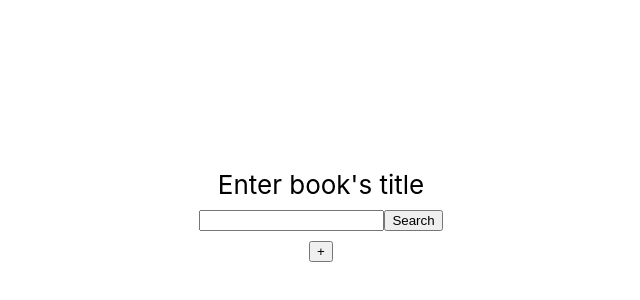
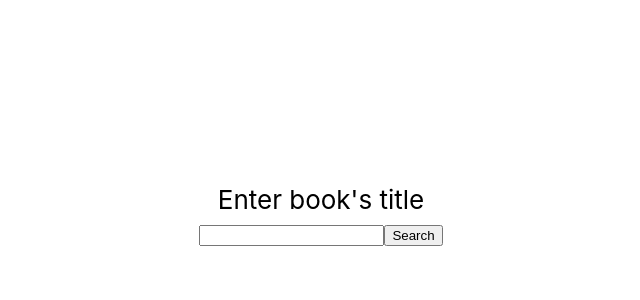
Before and after one commit to hlorellium/booksearch, a React (Create React App) app: page / in a window 1280 px wide. Shown: the part 172-472 px from the top of the page, without its empty margins (319-959 px from the left). Built offline with nearby package versions, Linux system fonts and the light colour scheme.

Commit message:
removed button for mock request

```diff
--- a/src/features/books/Books.tsx
+++ b/src/features/books/Books.tsx
@@ -1,20 +1,13 @@
 import React from 'react';
-import { useAppSelector, useAppDispatch } from '../../app/hooks';
+import { useAppSelector } from '../../app/hooks';
 import BookSnippet from './BookSnippet';
-import { selectBooks, loadBooks } from './booksSlice';
+import { selectBooks } from './booksSlice';
 
 function Books() {
     const books = useAppSelector(selectBooks);
-    const dispatch = useAppDispatch();
 
     return (
         <div>
-            <button
-                aria-label="Decrement value"
-                onClick={() => dispatch(loadBooks('harry potter'))}
-            >
-                +
-            </button>
             <ul>
                 {books.map((book, index) => (
                     <li key={index}>
```
